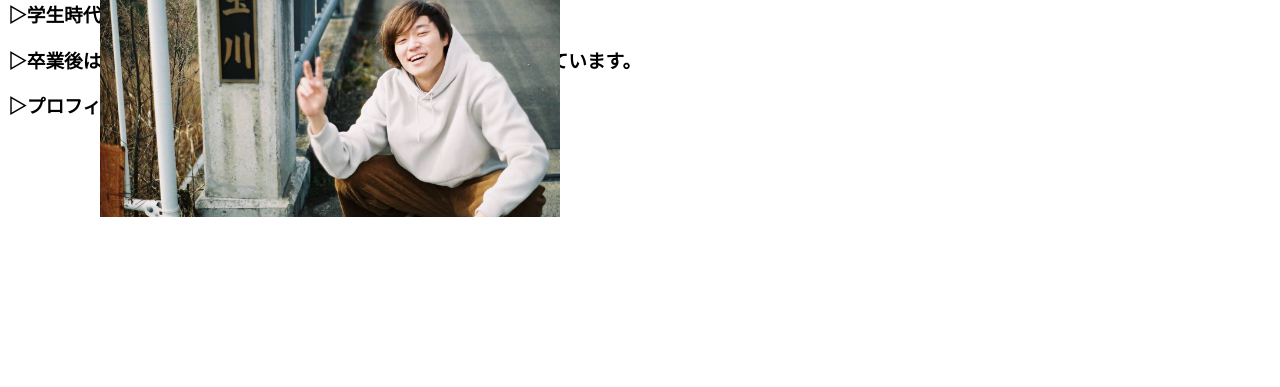
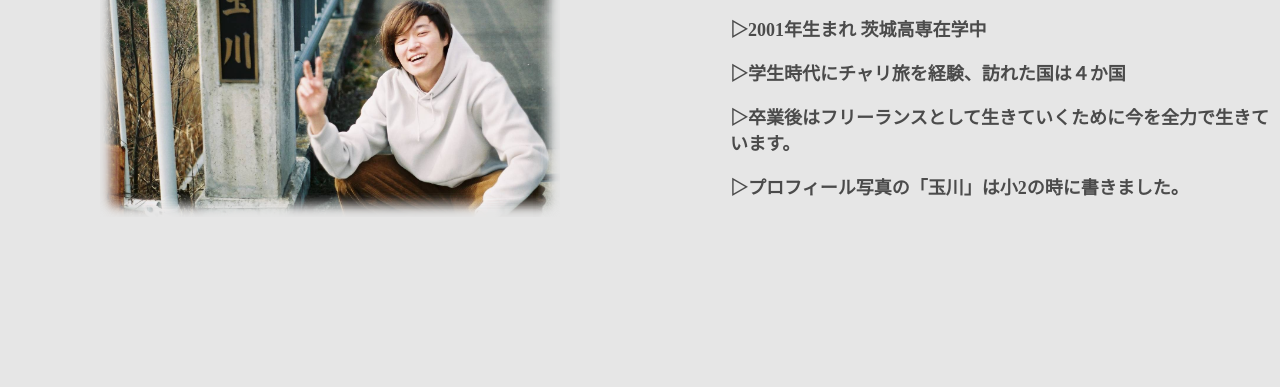
Before and after one commit to 2temtemtem2/TEMPAGE, a plain HTML site: page profile.html in a window 1280 px wide. Shown: the part 413-800 px from the top of the page. Drawn offline with Linux system fonts and the light colour scheme; files whose address does not match are found by name.

Commit message:
Update profile.html

```diff
--- a/profile.html
+++ b/profile.html
@@ -2,7 +2,7 @@
 <html lang="ja" dir="ltr">
   <head>
     <meta charset="utf-8">
-    <link rel="stylesheet" href=""http://2temtemtem2.github.io/TEMPAGE/css/profile.css"/>
+    <link rel="stylesheet" href="profile.css">
     <link rel="icon" href="TEMPAGE_ロゴ.svg">
     <title>TEMPAGE</title>
     <meta name="description" content="">
```
